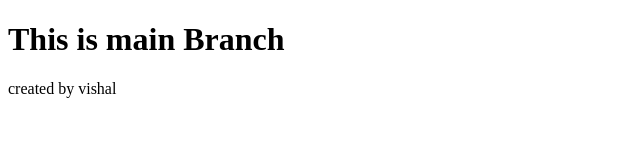
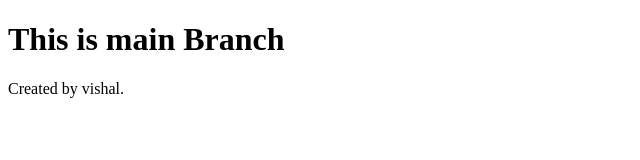
Before and after one commit to Mohamed2006tvm/Sample2, a plain HTML site: page index.html in a window 1280 px wide. Shown: the full height of the page, 0-640 px from the left. Drawn offline with Linux system fonts and the light colour scheme.

Commit message:
finished bro

```diff
--- a/index.html
+++ b/index.html
@@ -8,7 +8,7 @@
   <body>
     <div>
       <h1>This is main Branch</h1>
-      <p>created by vishal</p>
+      <p>Created by vishal.</p>
     </div>
   </body>
 </html>
```
